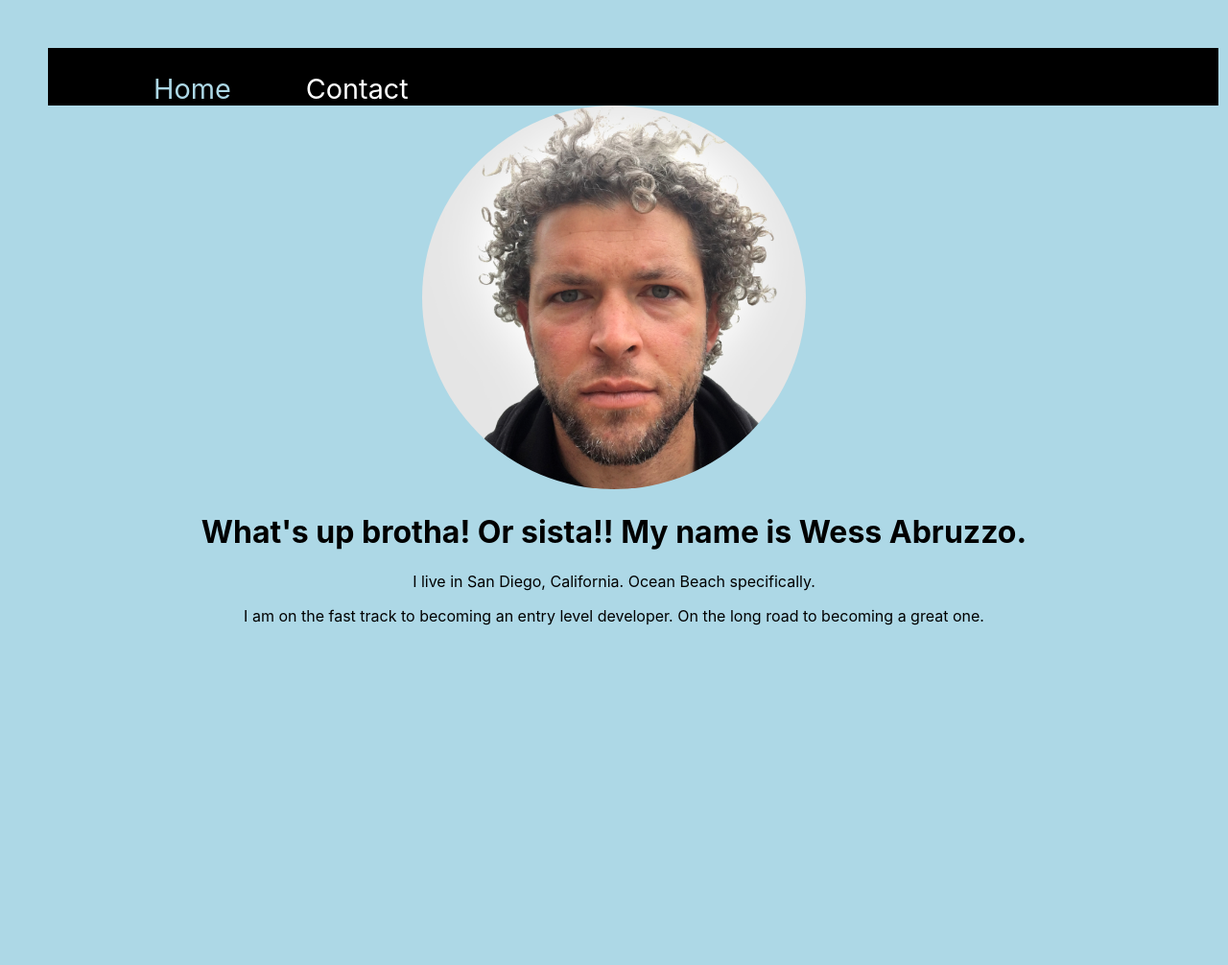
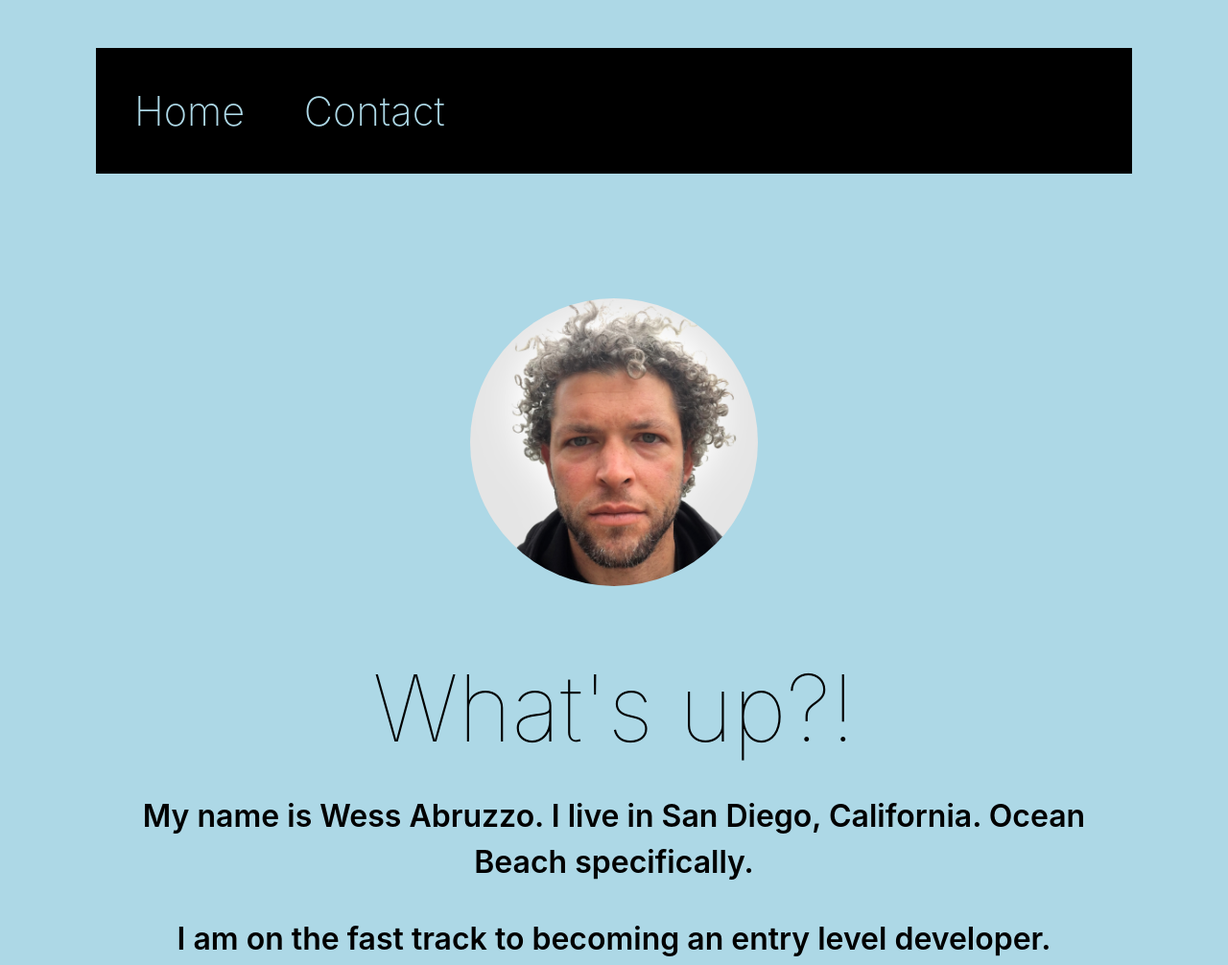
Before and after one commit to Trevorton27/wessPersonalSite, a plain HTML site: page index.html in a window 1280 px wide. Shown: the whole page at 96% size. Before the commit the page ends 800 px from the top, so only its background shows below. Drawn offline with Linux system fonts and the light colour scheme.

Commit message:
Home page done

```diff
--- a/index.html
+++ b/index.html
@@ -12,18 +12,16 @@
         <header>
             <nav>
                 <ul>
-                    <li><a href= "">Home</a></li>
-                    <li><a href= ""></a>Contact</li>
+                    <li><a href= "index.html">Home</a></li>
+                    <li><a id="navspace" href= "contact.html">Contact</a></li>
                 </ul>
             </nav>
-
-
         </header>
         <main>
             <img src= "images/portrait.png.PNG" alt = "" > <!--Portrait photo-->
-            <h1>What's up brotha! Or sista!! My name is Wess Abruzzo.</h1>
-            <p>I live in San Diego, California. Ocean Beach specifically.</p>
-            <p>I am on the fast track to becoming an entry level developer. On the long road to becoming a great one.</p>
+            <h1>What's up?!</h1>
+            <p>My name is Wess Abruzzo. I live in San Diego, California. Ocean Beach specifically.</p>
+            <p>I am on the fast track to becoming an entry level developer.</p>
         </main>
     </body>
 
--- a/styles.CSS
+++ b/styles.CSS
@@ -1,35 +1,44 @@
 body {
     background: lightblue;
     text-align: center;
-    margin:50px;
+    margin:50px 100px;
     font-family: -apple-system, BlinkMacSystemFont, 'Segoe UI', Roboto, Oxygen, Ubuntu, Cantarell, 'Open Sans', 'Helvetica Neue', sans-serif;
+    font-size: 2em;
+    font-weight: 600;
+    line-height: 1.5em;
 }
-nav ul{
+header {
     background: black;
     color: white;
     width: 100%;
     text-align: left;
     font-family: -apple-system, BlinkMacSystemFont, 'Segoe UI', Roboto, Oxygen, Ubuntu, Cantarell, 'Open Sans', 'Helvetica Neue', sans-serif;
-    font-size: 1.8em;
+    font-size: 1.3em;
+    font-weight: 200;
     list-style: none;
     display: inline-block;
-
-    margin: 0px;
-    padding-top: 25px;
 }
 li {
     display: inline-block;
-    margin-left: 70px;
+}
+#navspace {
+    padding-left: 50px;
 }
 nav a {
     color: lightblue;
     text-decoration: none;
-    text-transform: capitalize;
 }
-nav a:hover{
-    color: lightgoldenrodyellow;
+nav a:hover {
+    color:rgb(250, 141, 141);
+    font-style: italic;
 }
 img {
-    width: 400px;
+    width: 300px;
     border-radius: 50%;
+    padding: 130px;
 }
+h1 {
+    font-size: 3em;
+    font-weight: 100;
+    margin-top: -40px;
+}
```
